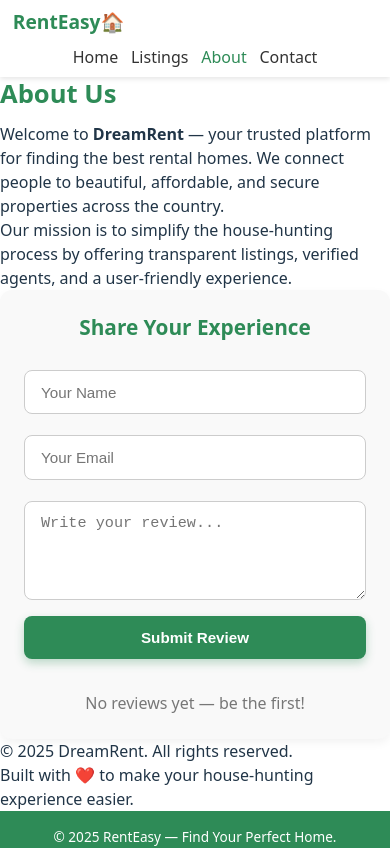
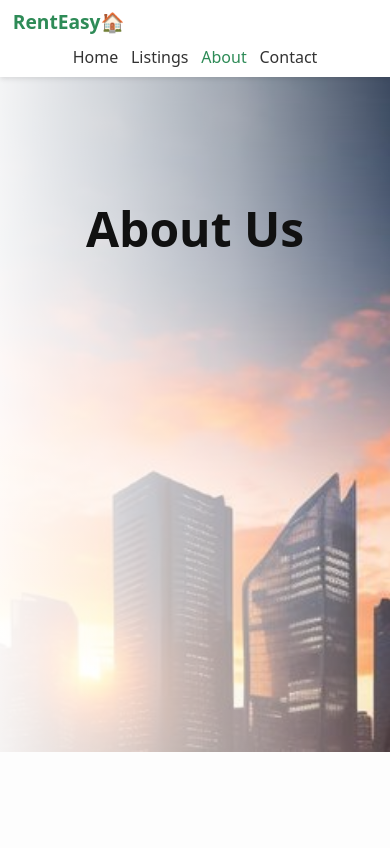
Before and after one commit to muluhbills-ai/Rental-homes, a React (Vite) app: page /about in a window 390 px wide. Shown: the top 848 px of the page. Built offline with nearby package versions, Linux system fonts and the light colour scheme.

Commit message:
aboutPageandWellFixed

```diff
--- a/src/components/ReviewForm/ReviewForm.module.css
+++ b/src/components/ReviewForm/ReviewForm.module.css
@@ -1,118 +1,133 @@
 .reviewContainer {
-  background: #f9f9f9;
+  max-width: 700px;
+  margin: 3rem auto;
+  padding: 2rem;
+  background: #fff;
   border-radius: 12px;
-  padding: 2rem;
-  box-shadow: 0 4px 10px rgba(0, 0, 0, 0.05);
+  box-shadow: 0 4px 10px rgba(0, 0, 0, 0.1);
 }
 
-.reviewContainer h2 {
-  color: #2e8b57;
-  text-align: center;
-  margin-bottom: 1.5rem;
-}
-
-/* ===== Form Styling ===== */
 .reviewForm {
-  display: flex;
-  flex-direction: column;
-  gap: 1rem;
-  margin-bottom: 2rem;
-}
-
-.reviewForm input,
-.reviewForm textarea {
-  padding: 0.8rem 1rem;
-  border: 1px solid #ccc;
-  border-radius: 8px;
-  font-size: 1rem;
-  width: 100%;
-  transition: border 0.3s ease, box-shadow 0.3s ease;
-}
-
-.reviewForm input:focus,
-.reviewForm textarea:focus {
-  outline: none;
-  border-color: #2e8b57;
-  box-shadow: 0 0 6px rgba(46, 139, 87, 0.3);
-}
-
-.reviewForm button {
-  background: #2e8b57;
-  color: white;
-  padding: 0.8rem 1.4rem;
-  border: none;
-  border-radius: 8px;
-  cursor: pointer;
-  transition: background 0.3s ease, transform 0.2s ease;
-}
-
-.reviewForm button:hover {
-  background: #256d47;
-  transform: translateY(-2px);
-}
-
-/* ===== Review List ===== */
-.reviewList {
   display: flex;
   flex-direction: column;
   gap: 1rem;
 }
 
+.reviewForm input,
+.reviewForm textarea {
+  width: 100%;
+  padding: 0.8rem;
+  border: 1px solid #ccc;
+  border-radius: 8px;
+  font-size: 1rem;
+}
+
+.reviewForm button {
+  background-color: #2e8b57;
+  color: white;
+  border: none;
+  padding: 0.8rem 1.2rem;
+  border-radius: 8px;
+  cursor: pointer;
+  font-weight: bold;
+  transition: all 0.3s ease;
+}
+
+.reviewForm button:hover {
+  background-color: #256d47;
+}
+
+.reviewList {
+  margin-top: 2rem;
+}
+
 .reviewCard {
-  background: white;
-  border: 1px solid #e0e0e0;
+  background: #f9f9f9;
   border-radius: 10px;
-  padding: 1rem;
-  text-align: left;
-  box-shadow: 0 2px 8px rgba(0, 0, 0, 0.03);
+  padding: 1.2rem;
+  margin-bottom: 1rem;
+  box-shadow: 0 2px 6px rgba(0, 0, 0, 0.05);
 }
 
 .reviewMessage {
-  color: #333;
   font-style: italic;
   margin-bottom: 0.5rem;
 }
 
 .reviewMeta {
-  color: #777;
   font-size: 0.9rem;
-  margin-bottom: 0.5rem;
-}
-
-/* ===== Delete Button ===== */
-.deleteButton {
-  background: #dc3545;
-  color: white;
-  border: none;
-  border-radius: 6px;
-  padding: 0.4rem 0.8rem;
-  font-size: 0.9rem;
-  cursor: pointer;
-  transition: background 0.3s ease, transform 0.2s ease;
-}
-
-.deleteButton:hover {
-  background: #b02a37;
-  transform: scale(1.05);
+  color: #666;
 }
 
 .noReviews {
   text-align: center;
-  color: #777;
+  color: #888;
+  margin-top: 1rem;
 }
 
-/* ===== Responsive ===== */
-@media (max-width: 600px) {
-  .reviewContainer {
-    padding: 1.5rem;
-  }
+.deleteButton {
+  background-color: #ff4d4d;
+  color: white;
+  border: none;
+  padding: 0.5rem 0.8rem;
+  border-radius: 6px;
+  margin-top: 0.6rem;
+  cursor: pointer;
+  transition: background 0.2s ease;
+}
 
-  .reviewForm input,
-  .reviewForm textarea {
-    font-size: 0.95rem;
-  }
+.deleteButton:hover {
+  background-color: #d94343;
+}
 
-  .reviewForm button {
-    font-size: 0.95rem;
-  }
+/* Reaction buttons */
+.reactionRow {
+  display: flex;
+  align-items: center;
+  gap: 10px;
+  margin-top: 8px;
 }
+
+.likeButton,
+.dislikeButton {
+  border: 1px solid #ccc;
+  border-radius: 8px;
+  padding: 6px 12px;
+  background-color: white;
+  cursor: pointer;
+  font-size: 14px;
+  transition: all 0.2s ease;
+}
+
+/* Active state */
+.likeButton.active {
+  background-color: #e6f7ec;
+  border-color: #2e8b57;
+}
+
+.dislikeButton.active {
+  background-color: #fbeaea;
+  border-color: #d9534f;
+}
+
+/* Count colors */
+.likeButton span {
+  color: #2e8b57;
+  font-weight: bold;
+  margin-left: 4px;
+}
+
+.dislikeButton span {
+  color: #d9534f;
+  font-weight: bold;
+  margin-left: 4px;
+}
+
+/* Hover effects */
+.likeButton:hover {
+  background-color: #e0f4e8;
+}
+
+.dislikeButton:hover {
+  background-color: #fae5e5;
+}
--- a/src/pages/AboutPage/AboutPage.jsx
+++ b/src/pages/AboutPage/AboutPage.jsx
@@ -1,33 +1,50 @@
+import { useRef } from "react";
 import styles from "./AboutPage.module.css";
 import ReviewForm from "../../components/ReviewForm/ReviewForm";
 
 function AboutPage() {
+  const paragraphsRef = useRef([]);
+
+  // Function to fade in text when tapped/clicked
+  const handleFadeIn = (index) => {
+    const p = paragraphsRef.current[index];
+    if (p && !p.classList.contains(styles.show)) {
+      p.classList.add(styles.show);
+    }
+  };
+
   return (
     <div className={styles.aboutPage}>
-      {/* ====== About Content ====== */}
+      {/* ===== About Section ===== */}
       <section className={styles.aboutContent}>
+        <div className={styles.overlay}>
           <h1>About Us</h1>
-        <p>
+          <p
+            ref={(el) => (paragraphsRef.current[0] = el)}
+            onClick={() => handleFadeIn(0)}
+          >
             Welcome to <strong>DreamRent</strong> — your trusted platform for
             finding the best rental homes. We connect people to beautiful,
             affordable, and secure properties across the country.
           </p>
-        <p>
+          <p
+            ref={(el) => (paragraphsRef.current[1] = el)}
+            onClick={() => handleFadeIn(1)}
+          >
             Our mission is to simplify the house-hunting process by offering
             transparent listings, verified agents, and a user-friendly experience.
           </p>
+        </div>
       </section>
 
-      {/* ====== Reviews Section ====== */}
+      {/* ===== Reviews Section ===== */}
       <section className={styles.reviewsSection}>
         <ReviewForm />
       </section>
 
-      {/* ====== Footer ====== */}
+      {/* ===== Footer ===== */}
       <footer className={styles.footer}>
-        <p>
-          &copy; {new Date().getFullYear()} DreamRent. All rights reserved.
-        </p>
+        <p>&copy; {new Date().getFullYear()} DreamRent. All rights reserved.</p>
         <p className={styles.footerNote}>
           Built with ❤️ to make your house-hunting experience easier.
         </p>
--- a/src/pages/AboutPage/AboutPage.module.css
+++ b/src/pages/AboutPage/AboutPage.module.css
@@ -1,67 +1,90 @@
-/* ✅ About Section (Full-width & Responsive) */
-.about {
-  width: 100%;
-  max-width: 1200px; /* Gives a nice readable width on large screens */
-  margin: 0 auto;
-  padding: 2rem 1rem; /* Adds balanced horizontal padding */
-  line-height: 1.7;
-  animation: fadeUp 0.6s ease;
-  box-sizing: border-box;
+.aboutPage {
+  display: flex;
+  flex-direction: column;
+  align-items: center;
+  overflow-x: hidden;
+  background-color: #fdfdfd;
 }
 
-/* ✅ Title Styling */
-.about h1 {
-  text-align: center;
-  color: #2e8b57;
-  margin-bottom: 1rem;
-  font-size: 2rem;
+/* ====== About Section ====== */
+.aboutContent {
+  width: 100%;
+  height: 80vh;
+  display: flex;
+  justify-content: center;
+  align-items: center;
+  background: linear-gradient(
+      to right,
+      rgba(255, 255, 255, 0.95) 0%,
+      rgba(255, 255, 255, 0.8) 30%,
+      rgba(255, 255, 255, 0.6) 60%,
+      rgba(255, 255, 255, 0.2) 100%
+    ),
+    url("../../../public/assets/images/herosection-bg.jpg"); /* your local image */
+  background-size: cover;
+  background-position: center;
+  background-repeat: no-repeat;
+  border: none;
+  position: relative;
+  overflow: hidden;
 }
 
-/* ✅ Paragraph Styling */
-.about p {
-  color: #333;
-  margin-bottom: 1rem;
-  font-size: 1.05rem;
-  text-align: justify;
+.overlay {
+  text-align: center;
+  color: #222;
+  max-width: 800px;
+  padding: 40px 20px;
 }
 
-/* ✅ Entrance Animation */
-@keyframes fadeUp {
-  from {
-    opacity: 0;
-    transform: translateY(20px);
-  }
-  to {
-    opacity: 1;
-    transform: translateY(0);
-  }
+/* ====== Title ====== */
+.aboutContent h1 {
+  font-size: 3rem;
+  font-weight: 700;
+  color: #111;
+  margin-bottom: 20px;
+  text-align: center;
 }
 
-/* ✅ Responsive Design */
-@media (max-width: 768px) {
-  .about {
-    padding: 1.5rem 1rem;
-  }
-
-  .about h1 {
-    font-size: 1.6rem;
-  }
-
-  .about p {
-    font-size: 1rem;
-  }
+/* ====== Paragraphs ====== */
+.aboutContent p {
+  font-size: 1.2rem;
+  line-height: 1.8;
+  color: #333;
+  opacity: 0;
+  transform: translateY(30px);
+  transition: all 0.8s ease-in-out;
+  cursor: pointer;
+  margin-bottom: 20px;
 }
 
-@media (max-width: 480px) {
-  .about {
-    padding: 1rem 0.8rem;
-  }
+.aboutContent p:hover {
+  color: #0a6835;
+  text-decoration: underline;
+}
 
-  .about h1 {
-    font-size: 1.4rem;
-  }
+.aboutContent p.show {
+  opacity: 1;
+  transform: translateY(0);
+}
 
-  .about p {
-    font-size: 0.95rem;
-  }
+/* ====== Reviews Section ====== */
+.reviewsSection {
+  width: 100%;
+  max-width: 900px;
+  margin: 60px auto 30px;
+  padding: 30px 20px;
 }
+
+/* ====== Footer ====== */
+.footer {
+  text-align: center;
+  color: #777;
+  font-size: 0.9rem;
+  padding-bottom: 30px;
+}
+
+.footerNote {
+  margin-top: 8px;
+  font-style: italic;
+  color: #999;
+}
```
Also changed, not shown: src/components/ReviewForm/ReviewForm.jsx (+86 -20 lines), public/assets/images/about-bg.jpg (renamed from public/assets/images/03a3b3992dd0b28b59762f40a2d8ebd1.jpg). Lines whose indentation alone changed are shown as unchanged.
